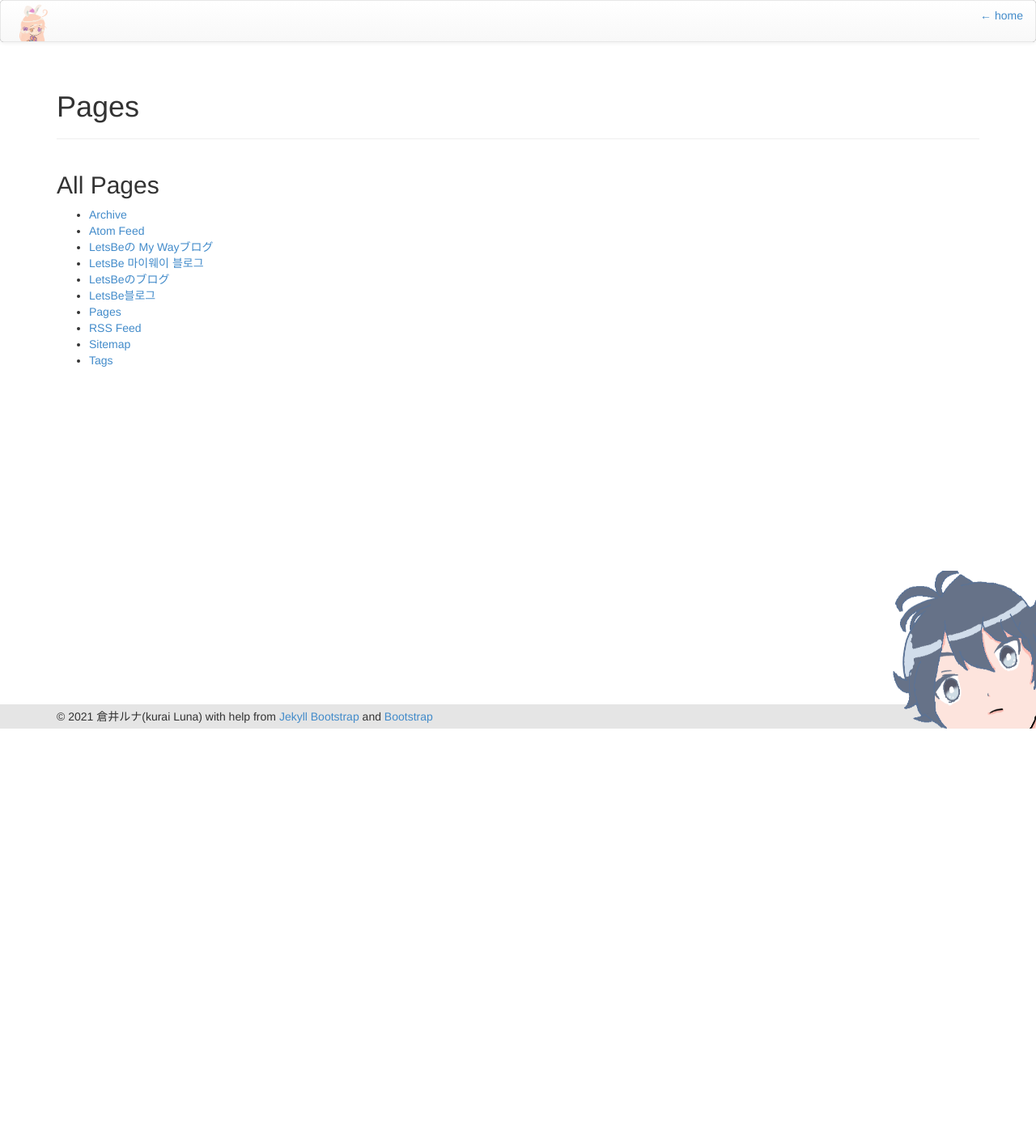
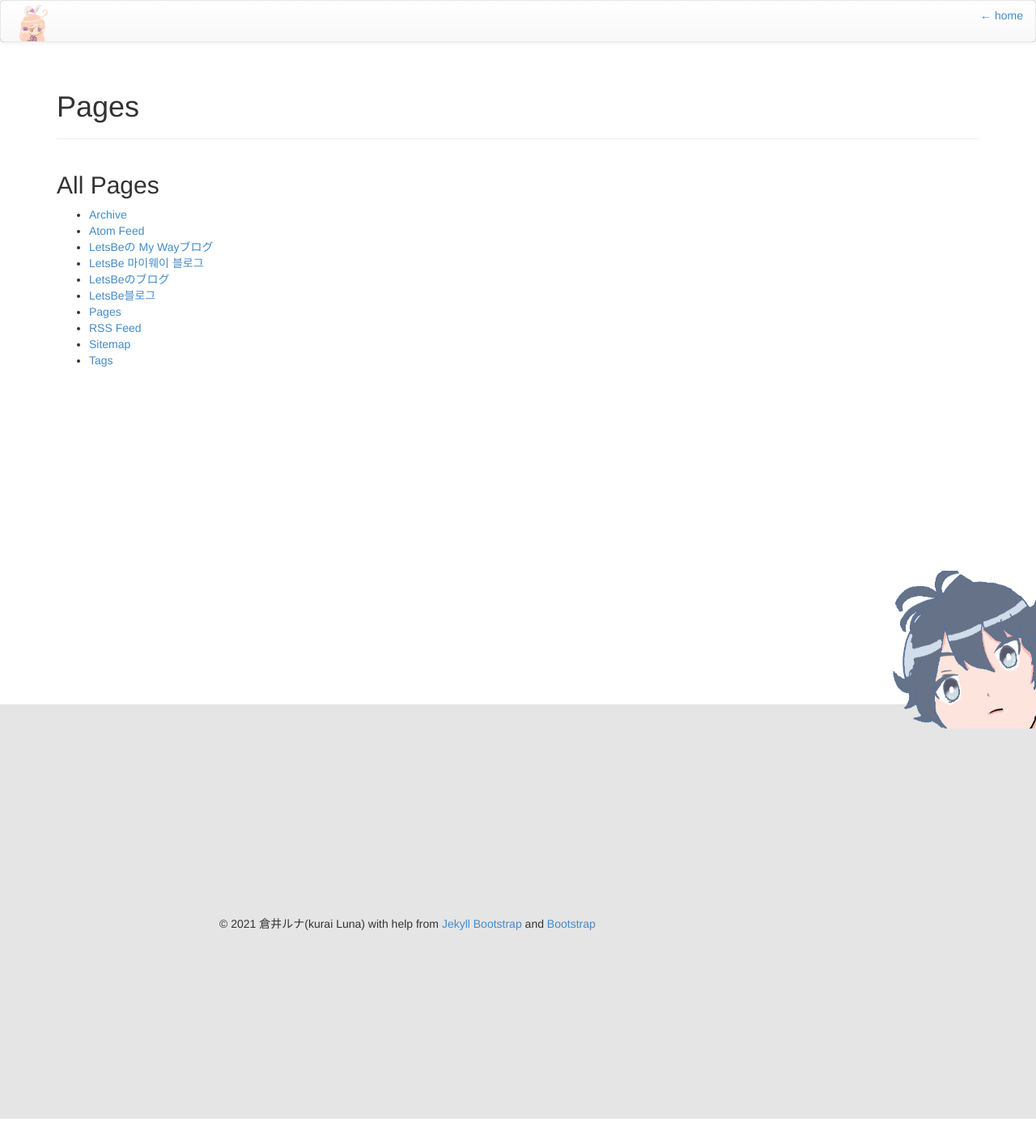
Before and after one commit to KuraiLuna/KuraiLuna4.github.io, a Jekyll site: the page built from pages.html, in a window 1280 px wide. Shown: the whole page at 81% size. Built offline with Jekyll 4.4.1, drawn with Linux system fonts in a browser that asks for light colours; nearby versions of some CDN libraries; before the commit the page ends 920 px from its top, so only the background shows below that.

Commit message:
Update default.html

```diff
--- a/_includes/themes/bootstrap-3/default.html
+++ b/_includes/themes/bootstrap-3/default.html
@@ -131,7 +131,7 @@
 
     </div>
 
-    <div id="footer"  style="background-color:#e5e5e5; " >
+    <div id="footer"  style="background-color:#e5e5e5; padding:20%;" >
       <div class="container">
         <p>&copy; {{ site.time | date: '%Y' }} {{ site.author.name }}
           with help from <a href="http://jekyllbootstrap.com" target="_blank" title="The Definitive Jekyll Blogging Framework">Jekyll Bootstrap</a>
```
